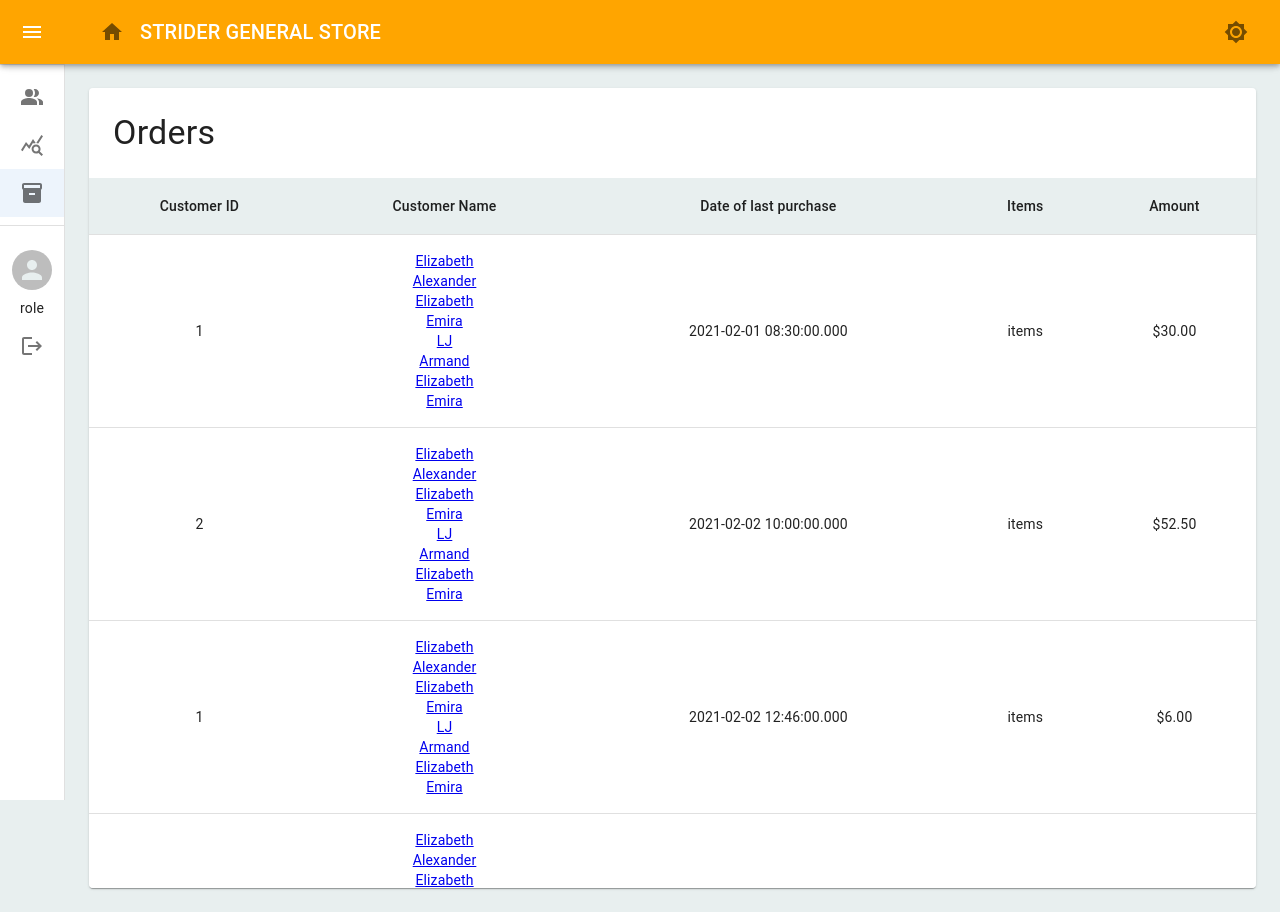
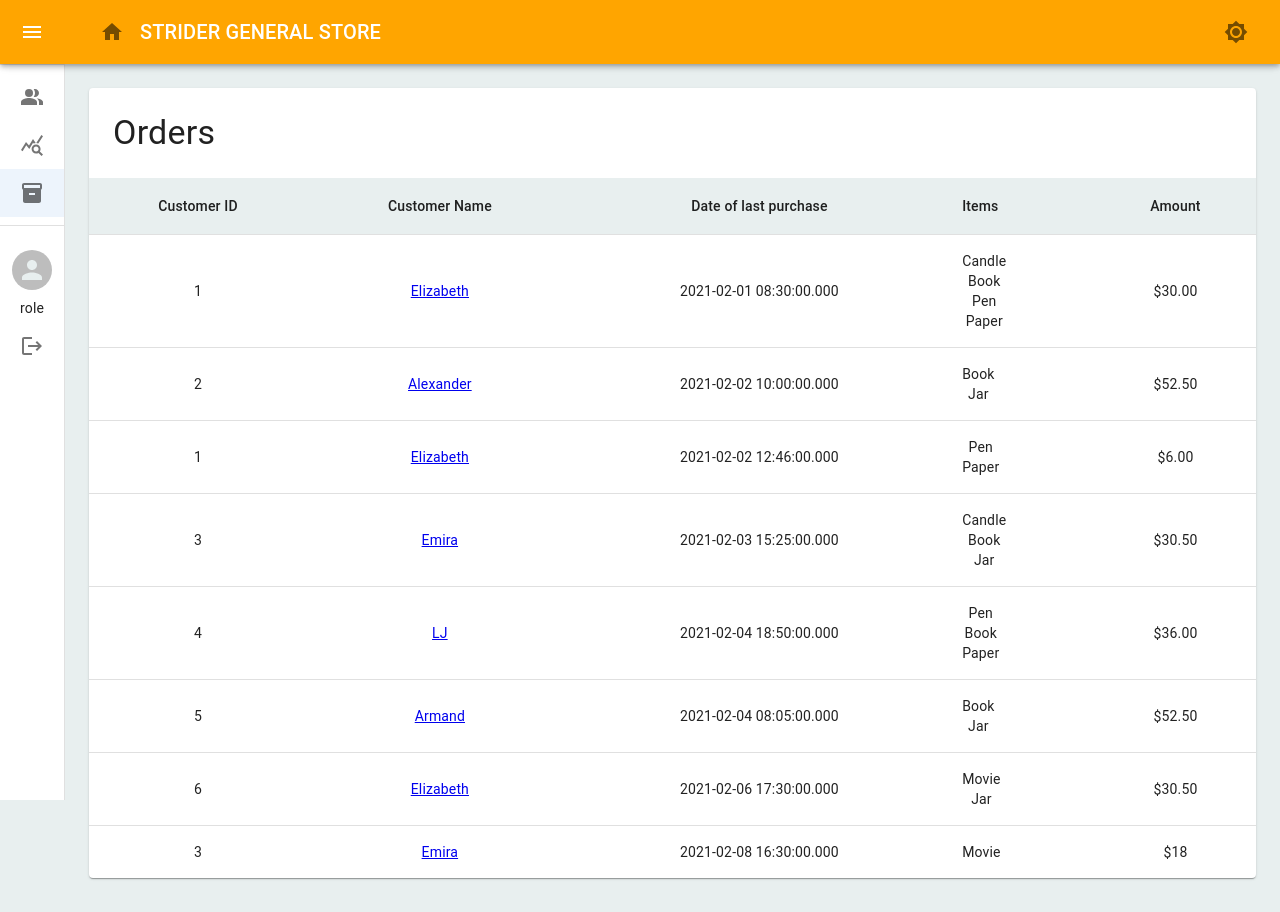
Before and after one commit to Elmira2505/coding-challenge, a React (Create React App) app: page /dashboard/orders in a window 1280 px wide. Built offline with nearby package versions, Linux system fonts and the light colour scheme.

Commit message:
orders table finished

```diff
--- a/src/App.js
+++ b/src/App.js
@@ -14,7 +14,7 @@
                 <Routes>
                     <Route path="dashboard/*" element={<Dashboard />} />
                     <Route path="*" element={<Home />} />
-                    <Route path="dashboard/customers/:CustomerId" element={<CustomerCards />} />
+                    <Route path="dashboard/orders/customers/:CustomerId" element={<CustomerCards />} />
 
                 </Routes>
             </BrowserRouter>
--- a/src/pages/dashboard/HomePage.js
+++ b/src/pages/dashboard/HomePage.js
@@ -1,14 +1,9 @@
 import NavBar from "../../components/NavBar";
-import {Box, Card, CardContent, Container, Grid, ListItemIcon, Paper, Typography} from "@mui/material";
+import {Card, CardContent, Container, Grid, ListItemIcon, Paper, Typography} from "@mui/material";
 import {AttachMoney, LibraryBooks, QueryStats} from "@mui/icons-material";
 import React from "react";
-import {styled} from '@mui/material/styles';
 
-const Div = styled('div')(({theme}) => ({
-    ...theme.typography.button,
-    backgroundColor: theme.palette.background.paper,
-    padding: theme.spacing(1),
-}));
+
 
 function Home() {
     return (
@@ -23,7 +18,7 @@
                 <Grid item md={3}>
                     <Card sx={{minWidth: 300, minHeight: 200, m: 1}}>
                         <CardContent>
-                            <ListItemIcon sx={{fontSize: 'large'}}>
+                            <ListItemIcon sx={{fontSize: 'xlarge'}}>
                                 <QueryStats/>
                             </ListItemIcon>
                             <Typography gutterBottom variant="h4" component="div">
@@ -43,7 +38,7 @@
                     <Card sx={{minWidth: 300, minHeight: 200, m: 1}}>
                         <CardContent>
                             <ListItemIcon>
-                                <AttachMoney sx={{fontSize: 'large'}}/>
+                                <AttachMoney sx={{fontSize: 'xlarge'}}/>
                             </ListItemIcon>
                             <Typography gutterBottom variant="h4" component="div">
                                 Finance
@@ -62,7 +57,7 @@
                     <Card sx={{minWidth: 300, minHeight: 200, m: 1}}>
                         <CardContent>
                             <ListItemIcon>
-                                <LibraryBooks sx={{fontSize: 'large'}}/>
+                                <LibraryBooks sx={{fontSize: 'xlarge'}}/>
                             </ListItemIcon>
                             <Typography gutterBottom variant="h4" component="div">
                                 Documents
--- a/src/pages/dashboard/customers/CustomerCards.js
+++ b/src/pages/dashboard/customers/CustomerCards.js
@@ -1,6 +1,6 @@
 import React, {useEffect} from 'react';
 import CustomerList from "./CustomerList";
-import {Avatar, Box, Button, Card, CardActions, CardContent, Grid, ListItemAvatar, Typography} from "@mui/material";
+import {Avatar, Card, CardContent, Grid, ListItemAvatar, Typography} from "@mui/material";
 import {receipts} from "../receipts/Receipts";
 
 
@@ -21,9 +21,8 @@
                         <ListItemAvatar>
                             <Avatar  sx={{ size: 'lg'}}/>
                         </ListItemAvatar>
-
                         <Typography variant="h7" component="div">
-                            Name: {receipts.CustomerName}
+                            Name:
                         </Typography>
                         <Typography variant="h7" component="div">
                             Total items:
--- a/src/pages/dashboard/orders/Orders.js
+++ b/src/pages/dashboard/orders/Orders.js
@@ -1,6 +1,7 @@
 import React from 'react'
 import {useEffect} from "react";
 import {
+    Box, ListItem,
     Paper,
     Table,
     TableBody,
@@ -12,6 +13,7 @@
 } from "@mui/material";
 import {receipts} from "../receipts/Receipts";
 import {Link, useNavigate} from "react-router-dom";
+import ListItemText from "@mui/material/ListItemText";
 
 
 
@@ -33,7 +35,7 @@
                         <TableCell align="center">Customer ID</TableCell>
                         <TableCell align="center">Customer Name</TableCell>
                         <TableCell align="center">Date of last purchase</TableCell>
-                        <TableCell align="center">Items</TableCell>
+                        <TableCell >Items</TableCell>
                         <TableCell align="center">Amount</TableCell>
                     </TableRow>
                 </TableHead>
@@ -46,17 +48,20 @@
                         >
                             <TableCell align="center">{row.CustomerId}</TableCell>
                             <TableCell align="center">
-                                {receipts.map((row) => <div>
-                                    <Link to={"/customers/"+row.CustomerId}>
+                                    <Link to={"dashboard/customers/"+row.CustomerId}>
                                         {row.CustomerName}
                                     </Link>
-                                </div>
-
-
+                            </TableCell>
+                            <TableCell align="center">{row.Date}</TableCell>
+                            <TableCell align="center">
+                                {row.Items.map((row) =>
+                                    <TableRow key={row.id}
+                                              sx={{ '&:last-child td, &:last-child th': { border: 0 } }}
+                                    >
+                                        {row.Item}
+                                    </TableRow>
                                 )}
                             </TableCell>
-                            <TableCell align="center">{row.Date}</TableCell>
-                            <TableCell align="center">items</TableCell>
                             <TableCell align="center">{row.Total}</TableCell>
                         </TableRow>
                     ))}
```
